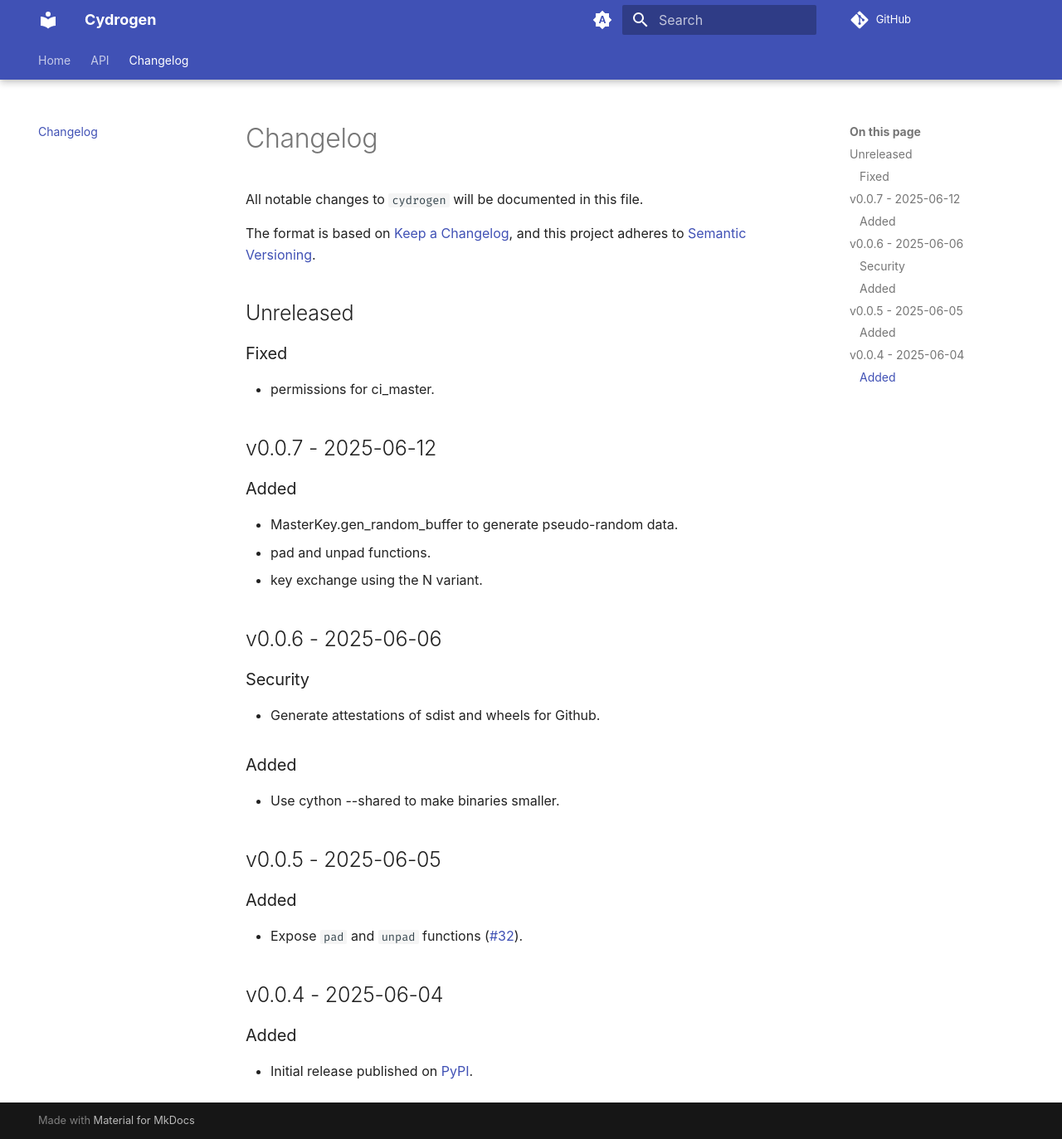
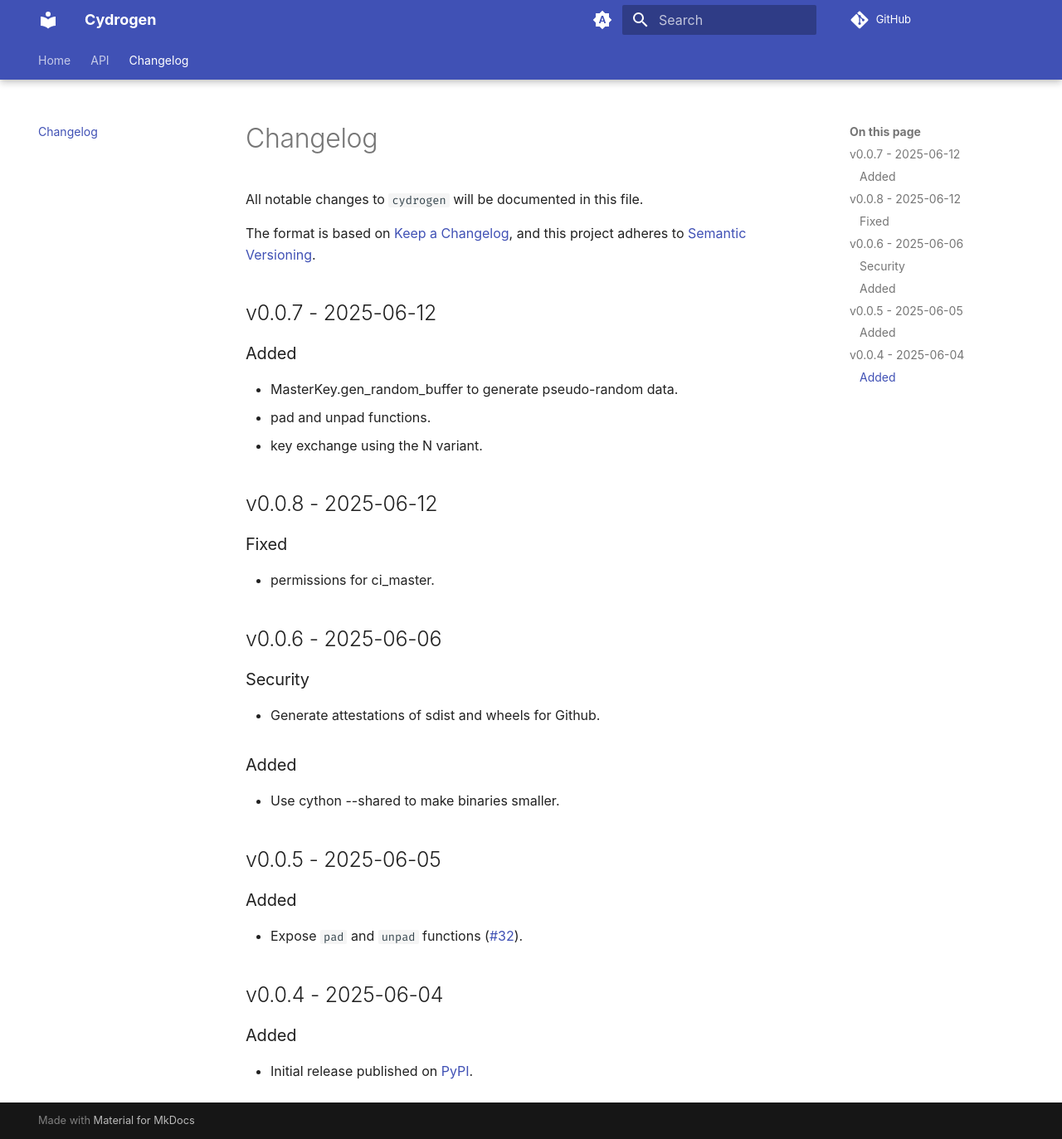
Before and after one commit to stephane-martin/cydrogen, an MkDocs documentation site: the page built from docs/CHANGELOG.md, in a window 1280 px wide and 1373 px high. Shown: the whole window at 83% size. Built offline with MkDocs 1.6.1 and Material for MkDocs 9.7.7, drawn with Linux system fonts in a browser that asks for light colours; some web fonts are replaced; plug-ins that fetch from the network failed and are left out; comment, search, counter and statistics services are not loaded.

Commit message:
chore: bump version to v0.0.8

```diff
--- a/docs/CHANGELOG.md
+++ b/docs/CHANGELOG.md
@@ -4,12 +4,6 @@ All notable changes to `cydrogen` will be documented in this file.
 
 The format is based on [Keep a Changelog](https://keepachangelog.com/en/1.1.0/),
 and this project adheres to [Semantic Versioning](https://semver.org/spec/v2.0.0.html).
-
-## Unreleased
-
-### Fixed
-
-- permissions for ci_master.
 
 ## v0.0.7 - 2025-06-12
 
@@ -18,6 +12,12 @@ and this project adheres to [Semantic Versioning](https://semver.org/spec/v2.0.0
 - MasterKey.gen_random_buffer to generate pseudo-random data.
 - pad and unpad functions.
 - key exchange using the N variant.
+
+## v0.0.8 - 2025-06-12
+
+### Fixed
+
+- permissions for ci_master.
 
 ## v0.0.6 - 2025-06-06
 
--- a/pyproject.toml
+++ b/pyproject.toml
@@ -5,7 +5,7 @@ requires = ["meson-python >= 0.18.0", "cython >= 3.1.0"]
 
 [project]
 name = "cydrogen"
-version = "0.0.7"
+version = "0.0.8"
 description = "Cython bindings for the libhydrogen library"
 readme = "README.md"
 requires-python = ">=3.12"
```
Also changed, not shown: CHANGELOG.json (+6 -5 lines), CHANGELOG.md (+6 -6 lines).
